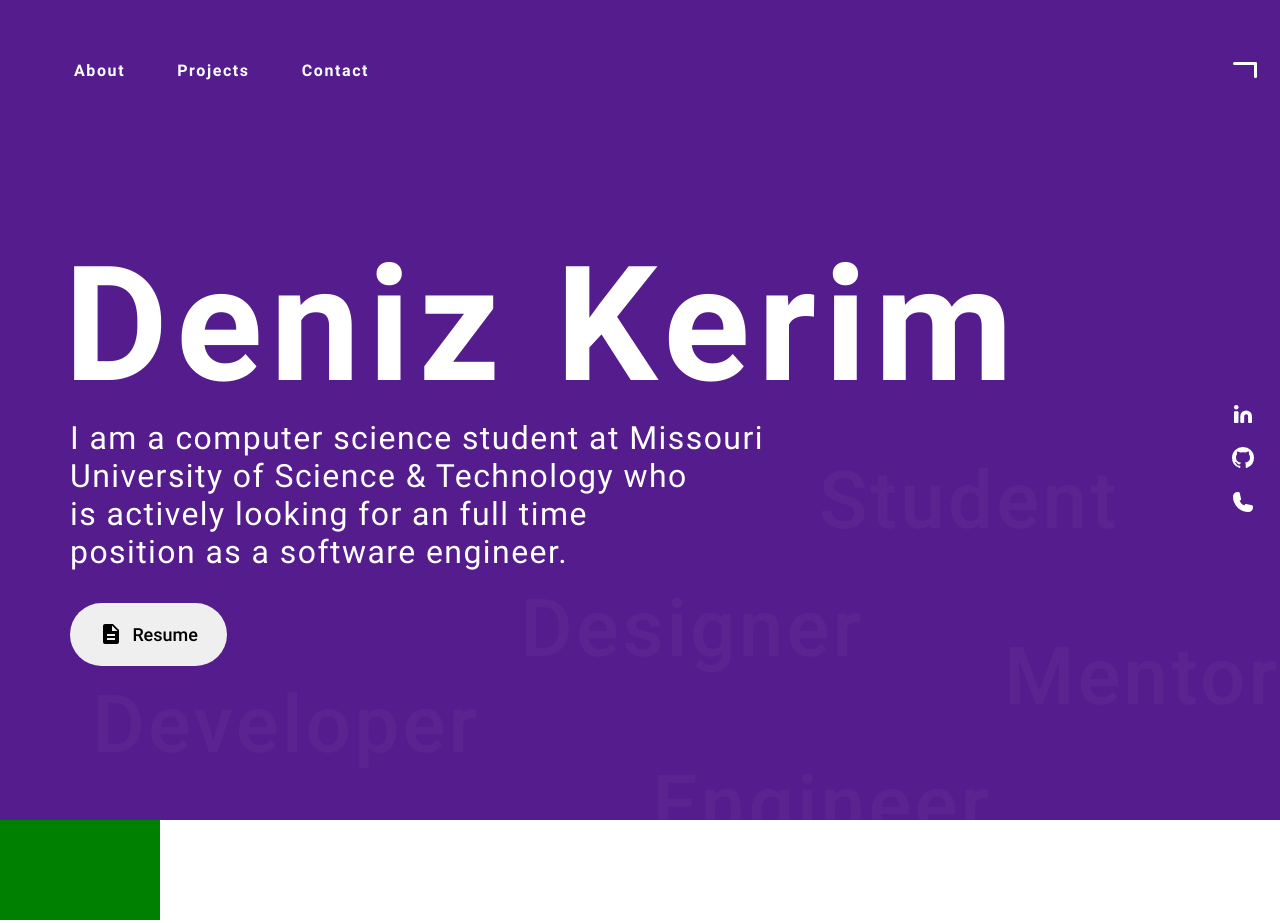
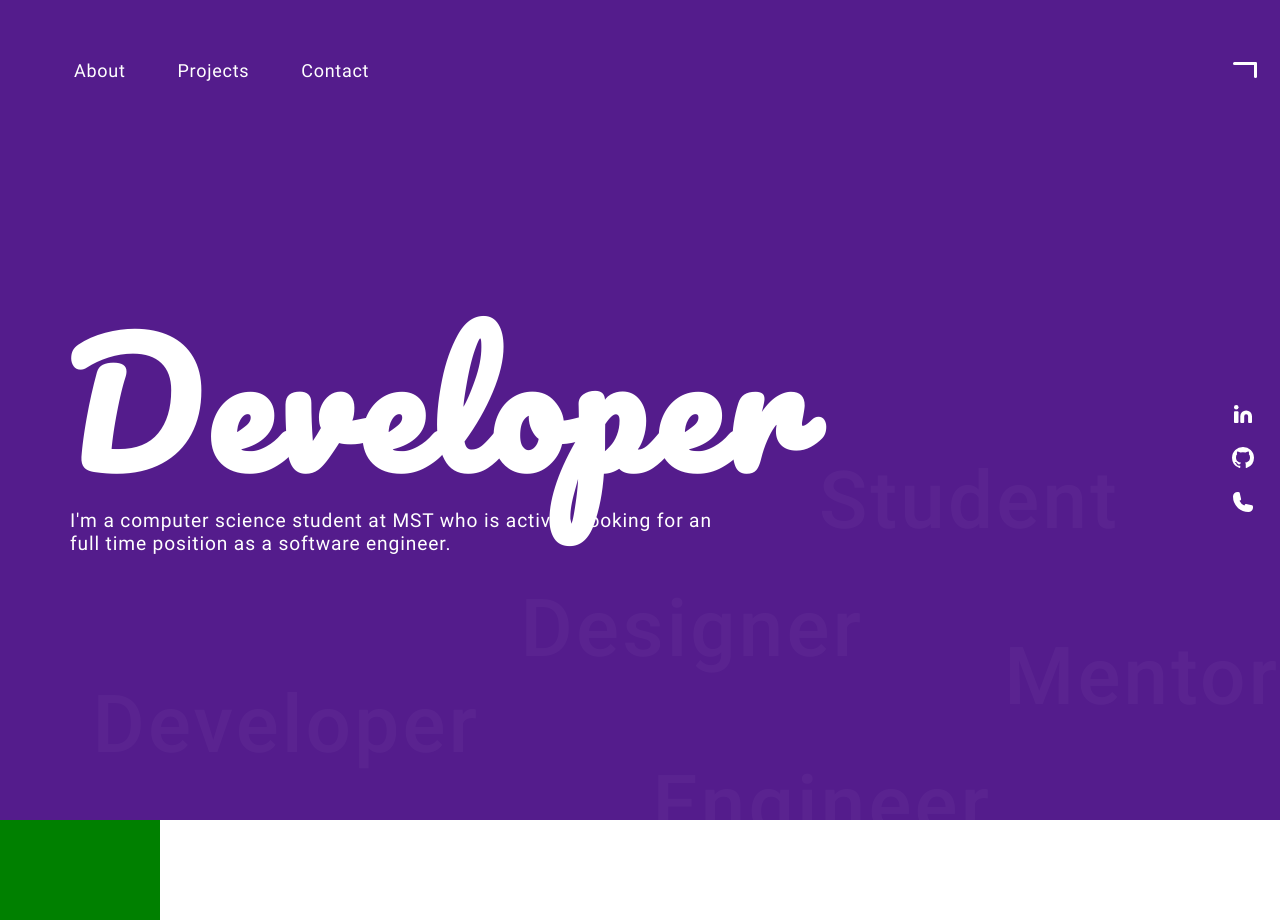
Before and after one commit to KerimD/gatsby-portfolio, a Gatsby site: page / in a window 1280 px wide. Shown: the top 923 px of the page. Built offline with nearby package versions, Linux system fonts and the light colour scheme; Gatsby itself is replaced by a stand-in of ours.

Commit message:
cool sliding title

```diff
--- a/src/components/About/About.tsx
+++ /dev/null
@@ -1,40 +0,0 @@
-import React from 'react';
-
-import SocialLinks from "./SocialLinks";
-
-import './about.scss';
-import Document from '../../assets/images/svg/document.svg';
-
-const About = () => {
-  const viewResume = () => window.open('https://www.facebook.com/');
-
-  return (
-    <div className="about-wrapper">
-      <div className="about">
-        <div className="about-content">
-          <div className="about-info">
-            <h1>{"Deniz Kerim"}</h1>
-            <p>
-                {"I am a computer science student at Missouri"} <br />
-                {"University of Science & Technology who"} <br />
-                {"is actively looking for an full time"} <br />
-                {"position as a software engineer."}
-            </p>
-            <button onClick={viewResume} className="view-resume-btn">
-              <Document alt="" height="24" />
-              <div>Resume</div>
-            </button>
-          </div>
-          <SocialLinks />
-        </div >
-        <div className="bg-text student">Student</div>
-        <div className="bg-text designer">Designer</div>
-        <div className="bg-text mentor">Mentor</div>
-        <div className="bg-text developer">Developer</div>
-        <div className="bg-text engineer">Engineer</div>
-      </div >
-    </div>
-  );
-};
-
-export default About;
--- a/src/components/About/index.tsx
+++ /dev/null
@@ -1,3 +0,0 @@
-import About from './About';
-
-export default About;
--- /dev/null
+++ b/src/components/Hero/Hero.tsx
@@ -0,0 +1,50 @@
+import React, { useState, useEffect } from 'react';
+
+import SocialLinks from "./SocialLinks";
+
+import './hero.scss';
+// import Document from '../../assets/images/svg/document.svg';
+
+const COOL_TITLES: string[] = ['Deniz Kerim', 'Developer', 'Mentor', 'Designer', 'Engineer'];
+
+const Hero = () => {
+  const [titleIdx, setTitleIdx] = useState(0);
+  // const viewResume = () => window.open('https://www.google.com/');
+
+  useEffect(() => {
+    const interval = setInterval(() =>
+      setTitleIdx(prevIdx => prevIdx < COOL_TITLES.length-1 ? prevIdx+1 : 0),
+      5000
+    );
+    return () => clearInterval(interval);
+  }, []);
+
+  return (
+    <div className="hero-wrapper">
+      <div className="hero">
+        <div className="hero-content">
+          <div className="hero-info">
+            <h1>{COOL_TITLES[titleIdx]}</h1>
+            <p>
+                I'm a computer science student at MST who
+                is actively looking for an full time
+                position as a software engineer.
+            </p>
+            {/* <button onClick={viewResume} className="view-resume-btn">
+              <Document alt="" height="24" />
+              <div>Resume</div>
+            </button> */}
+          </div>
+          <SocialLinks />
+        </div >
+        <div className="bg-text student">Student</div>
+        <div className="bg-text designer">Designer</div>
+        <div className="bg-text mentor">Mentor</div>
+        <div className="bg-text developer">Developer</div>
+        <div className="bg-text engineer">Engineer</div>
+      </div >
+    </div>
+  );
+};
+
+export default Hero;
--- a/src/components/About/about.scss
+++ b/src/components/Hero/hero.scss
@@ -1,10 +1,10 @@
-.about-wrapper {
+.hero-wrapper {
   background: var(--accent);
   display: flex;
   justify-content: center;
 }
 
-.about {
+.hero {
   position: relative;
   min-height: 45rem;
   max-height: 65rem;
@@ -20,7 +20,7 @@
   }
 }
 
-.about-content {
+.hero-content {
   width: 100%;
   display: flex;
   justify-content: space-between;
@@ -28,23 +28,22 @@
   z-index: 9;
 }
 
-.about-info {
+.hero-info {
   & > h1 {
-    width: 10.5ch;
     font-size: 8rem;
     letter-spacing: 0.04em;
-    font-family: var(--bold);
+    font-family: var(--crazy-font);
     margin-block-start: 0;
     margin-block-end: 0;
     line-height: 0.9;
-    margin-bottom: 1.3rem;
+    margin-bottom: 2rem;
   }
 
   & > p {
-    font-size: 1.7rem;
     letter-spacing: 0.045em;
     margin-left: 0.375rem;
     margin-bottom: 2rem;
+    width: 63ch;
   }
 
   @media only screen and (min-width: 1200px) {
@@ -54,31 +53,47 @@
     }
 
     & > p {
-      font-size: 2rem;
+      font-size: 1.2rem;
       letter-spacing: 0.045em;
+      width: 60ch;
     }
   }
 }
 
-.view-resume-btn {
-  padding: 1.2rem 1.8rem;
-  border: 0;
-  border-radius: 9999px;
-  cursor: pointer;
-  margin-left: 0.375rem;
-  display: flex;
-  gap: 0.6rem;
-  align-items: center;
+// .view-resume-btn {
+//   padding: 0.9rem 2rem;
+//   background: transparent;
+//   border: 2px solid white;
+//   color: white;
+//   border-radius: 0.7rem;
+//   cursor: pointer;
+//   margin-left: 0.375rem;
+//   display: flex;
+//   gap: 0.6rem;
+//   align-items: center;
+//   transition: background 200ms, color 200ms;
 
-  & > div {
-    font-family: var(--medium);
-    font-size: 18px;
-  }
+//   & > div {
+//     font-family: var(--medium);
+//     font-size: 18px;
+//   }
 
-  &:hover {
-    background: lightgray;
-  }
-}
+//   & > svg {
+//     fill: white;
+//     transition: fill 200ms;
+//   }
+
+//   &:hover {
+//     background: white;
+//     color: black;
+//     transition: background 200ms, color 200ms;
+//   }
+
+//   &:hover > svg {
+//     fill: black;
+//     transition: fill 200ms;
+//   }
+// }
 
 .bg-text {
   position: absolute;
--- /dev/null
+++ b/src/components/Hero/index.tsx
@@ -0,0 +1,3 @@
+import Hero from './Hero';
+
+export default Hero;
--- a/src/components/Nav/nav.scss
+++ b/src/components/Nav/nav.scss
@@ -21,12 +21,12 @@
   align-items: center;
 
   & a {
-    font-family: var(--bold);
     text-decoration: none;
-    letter-spacing: 0.1em;
+    letter-spacing: 0.04em;
     color: white;
     margin-right: 2rem;
     padding: 0.625rem;
+    font-size: 18px;
   }
 
   & a:hover {
--- a/src/pages/index.scss
+++ b/src/pages/index.scss
@@ -13,11 +13,17 @@
   src: url('../assets/fonts/Roboto/Roboto-Bold.ttf');
 }
 
+@font-face {
+  font-family: 'Pacifico-Regular';
+  src: url('../assets/fonts/pacifico/Pacifico-Regular.ttf');
+}
+
 :root {
   --accent: #541c8c;
   --secondary: #ffd700;
   --medium: Roboto-Medium;
   --bold: Roboto-Bold;
+  --crazy-font: Pacifico-Regular;
 }
 
 * {
--- a/src/pages/index.tsx
+++ b/src/pages/index.tsx
@@ -1,7 +1,7 @@
 import React from "react";
 
 import Nav from "../components/Nav";
-import About from "../components/About";
+import Hero from "../components/Hero";
 import Projects from "../components/Projects";
 
 import './index.scss';
@@ -10,7 +10,7 @@ const HomePage = () => {
   return (
     <div className="home-page">
       <Nav />
-      <About />
+      <Hero />
       <Projects />
     </div>
   );
```
Also changed, not shown: src/assets/fonts/pacifico/Pacifico-Regular.ttf (added), src/components/Hero/SocialLinks.tsx (renamed from src/components/About/SocialLinks.tsx), src/components/Hero/social-links.scss (renamed from src/components/About/social-links.scss).
